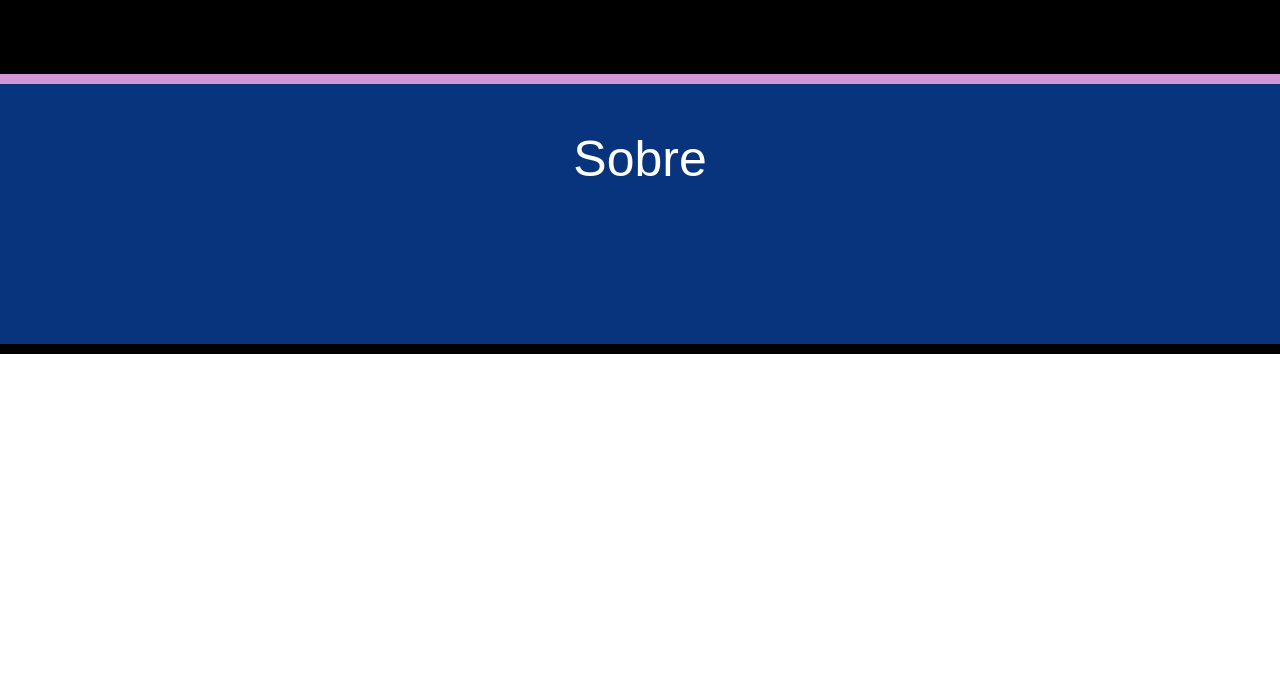
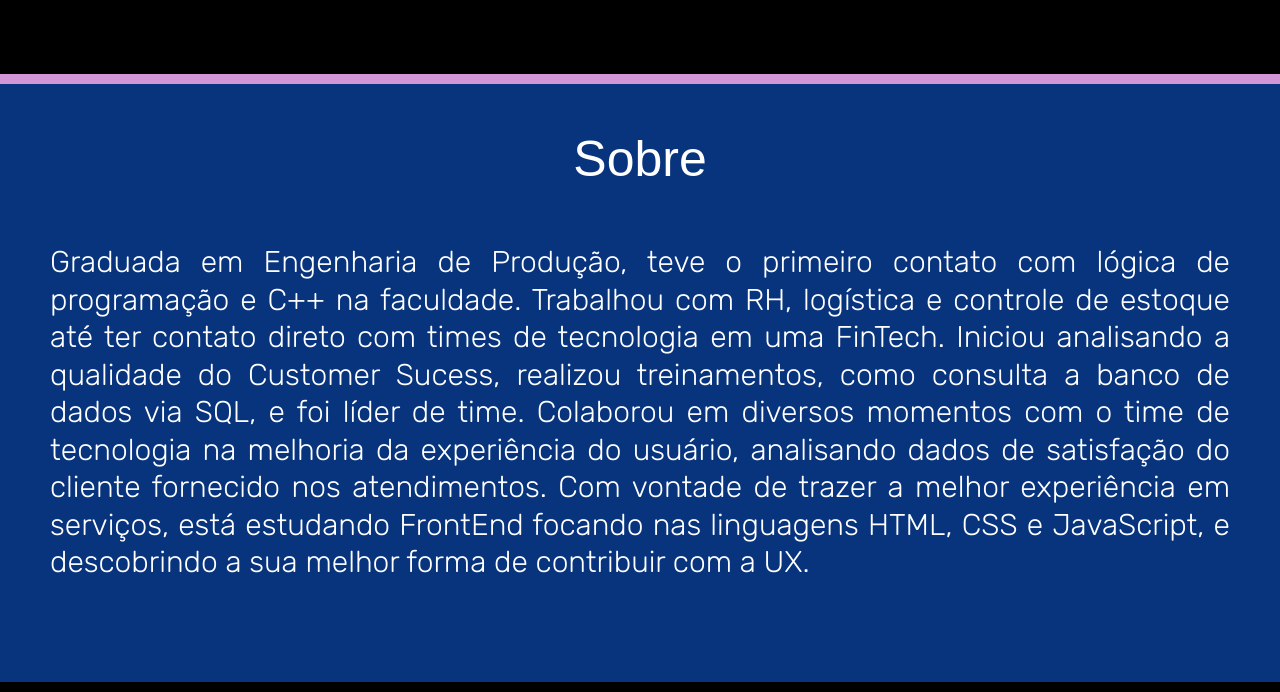
Before and after one commit to danicaus/danicaus.github.io, a plain HTML site: page index.html in a window 1280 px wide. Shown: the part 1972-2664 px from the top of the page. Before the commit the page ends 2326 px from the top, so only its background shows below. Drawn offline with Linux system fonts and the light colour scheme; a web font is replaced by a local one.

Commit message:
Creates text about me

```diff
--- /dev/null
+++ b/css/components/about-text.css
@@ -0,0 +1,10 @@
+.about-text {
+    margin-left: 50px;
+    margin-right: 50px;
+    font-weight: 300;
+    line-height: 1.25;
+    font-size: 30px;
+    color: #FFFFFF;
+    font-family: 'Rubik', sans-serif;
+    text-align: justify;
+}
--- a/index.html
+++ b/index.html
@@ -22,6 +22,7 @@
     <link rel="stylesheet" href="/css/components/skill-bar.css">
     <link rel="stylesheet" href="/css/components/wrapper-cards.css">
     <link rel="stylesheet" href="/css/components/project-card.css">
+    <link rel="stylesheet" href="css/components/about-text.css">
 
 </head>
 <body>
@@ -119,6 +120,9 @@
     </section>
     <section class="main-section -bgBlue -bdBlack">
         <h1 class="main-title -second">Sobre</h1>
+        <p class="about-text">
+            Graduada em Engenharia de Produção, teve o primeiro contato com lógica de programação e C++ na faculdade. Trabalhou com RH, logística e controle de estoque até ter contato direto com times de tecnologia em uma FinTech. Iniciou analisando a qualidade do Customer Sucess, realizou treinamentos, como consulta a banco de dados via SQL, e foi líder de time. Colaborou em diversos momentos com o time de tecnologia na melhoria da experiência do usuário, analisando dados de satisfação do cliente fornecido nos atendimentos. Com vontade de trazer a melhor experiência em serviços, está estudando FrontEnd focando nas linguagens HTML, CSS e JavaScript, e descobrindo a sua melhor forma de contribuir com a UX.
+        </p>
     </section>
 </body>
 </html>
```
